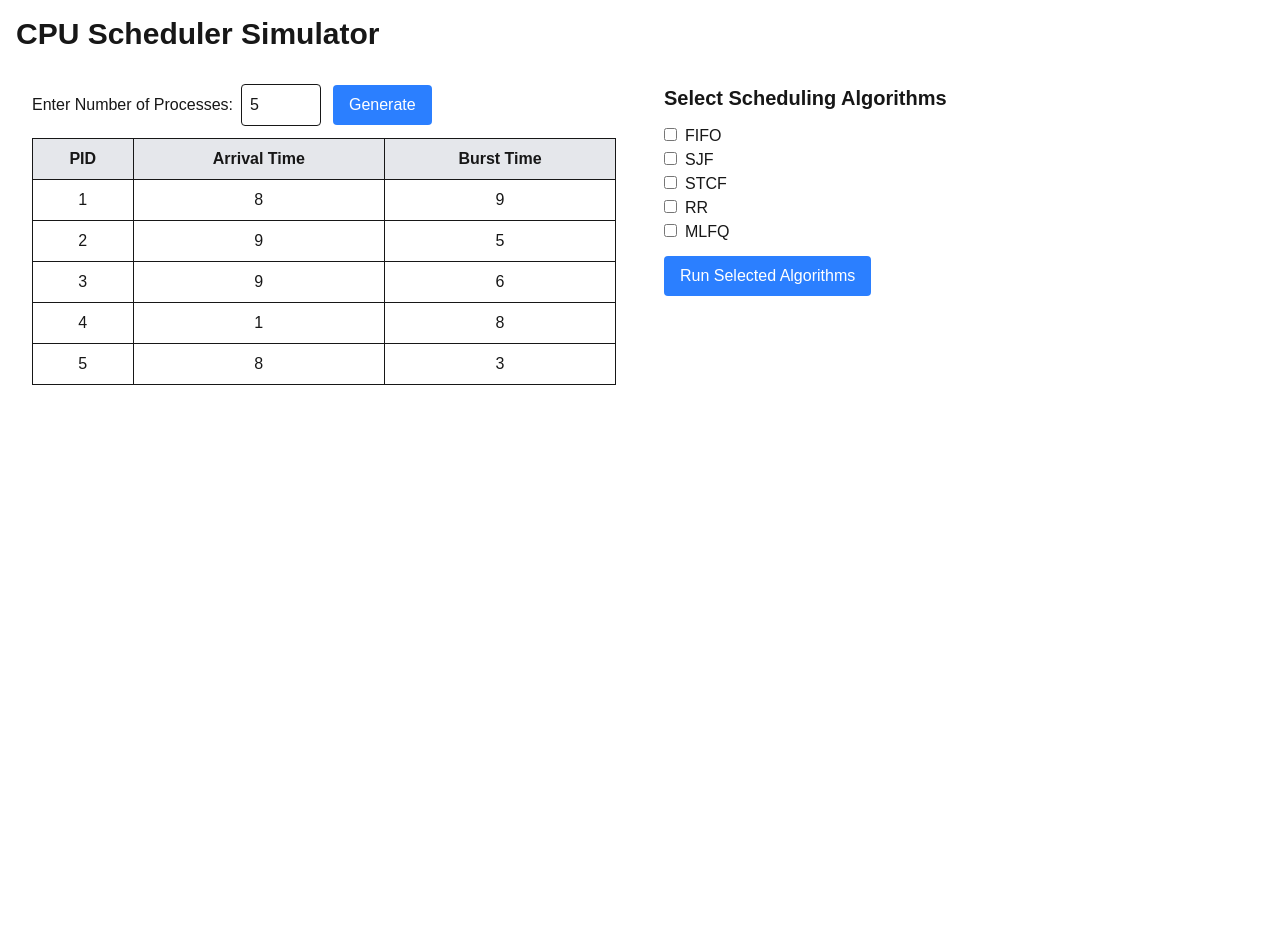
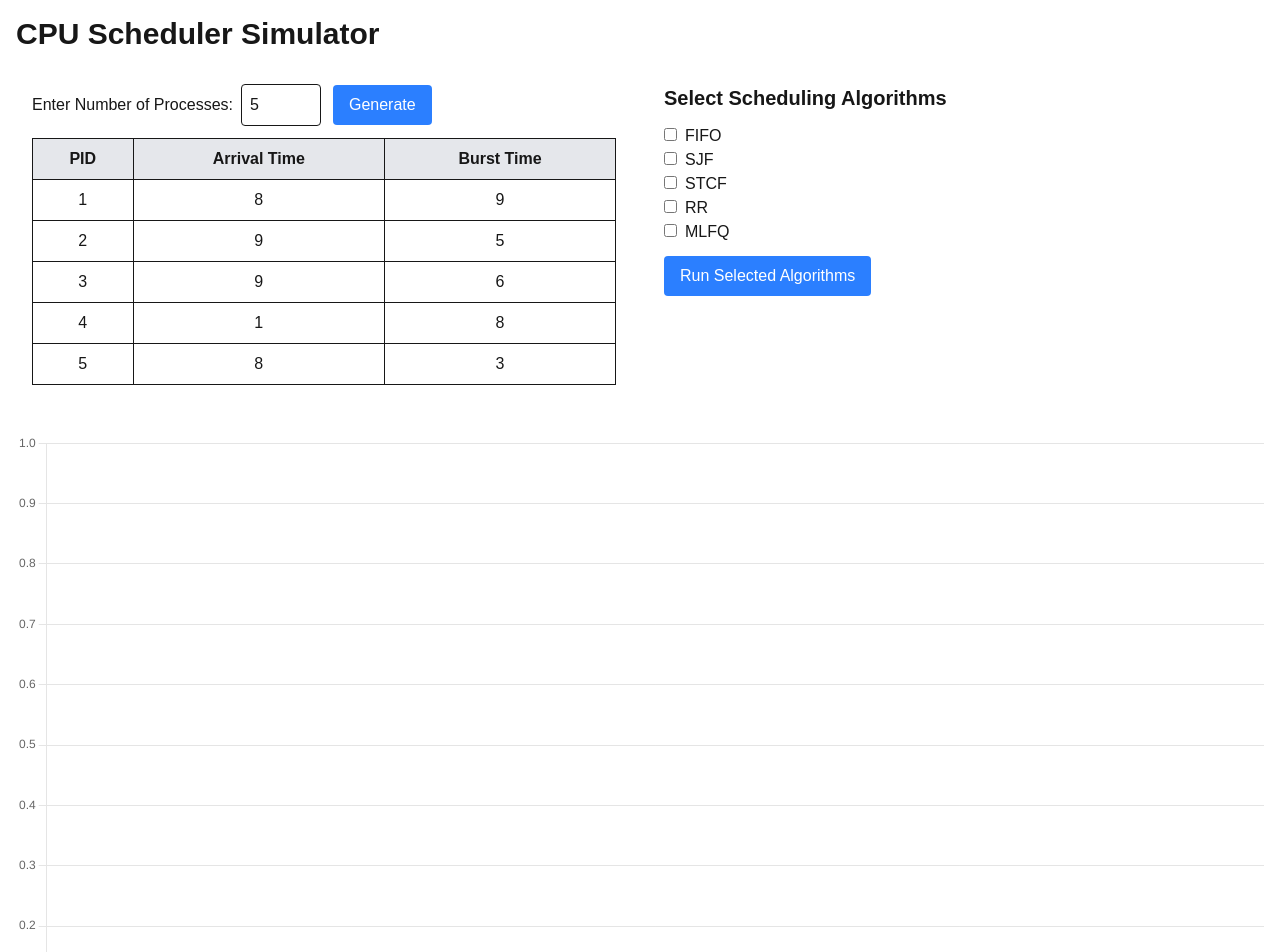
Before and after one commit to damphone/cpuscheduler, a Next.js app: page / in a window 1280 px wide. Shown: the top 952 px of the page. Before the commit the page ends 800 px from the top, so only its background shows below. Built offline with nearby package versions, Linux system fonts and the light colour scheme.

Commit message:
implement chart animation for scheduling algorithms

```diff
--- a/src/app/page.js
+++ b/src/app/page.js
@@ -1,7 +1,6 @@
 'use client';
 
-import React from "react";
-import { useState } from "react";
+import React, { useState, useEffect } from "react";
 import ProcessTable from "../../components/processtable";
 import AlgorithmSelector from "../../components/algorithmselector";
 import { fifoScheduler } from "../../algorithms/FIFO";
@@ -9,10 +8,16 @@ import { sjfScheduler } from "../../algorithms/SJF";
 import { stcfScheduler } from "../../algorithms/STCF";
 import { rrScheduler } from "../../algorithms/RR";
 import { mlfqScheduler } from "../../algorithms/MLFQ";
+import { Bar } from "react-chartjs-2";
+import { Chart, registerables } from "chart.js";
+import { motion } from "framer-motion";
+
+Chart.register(...registerables);
 
 export default function Home() {
   const [processes, setProcesses] = useState([]);
   const [results, setResults] = useState([]);
+  const [chartData, setChartData] = useState({ labels: [], datasets: [] });
 
   const handleProcessesGenerated = (newProcesses) => {
     setProcesses(newProcesses);
@@ -36,7 +41,29 @@ export default function Home() {
       }
     });
     setResults(results);
+    animateChart(results);
   };
+
+  const animateChart = (results) => {
+    let labels = [];
+    let datasets = [];
+    let colors = ["rgba(54, 162, 235, 0.6)", "rgba(255, 99, 132, 0.6)", "rgba(75, 192, 192, 0.6)", "rgba(255, 206, 86, 0.6)", "rgba(153, 102, 255, 0.6)"];
+
+    results.forEach((result, index) => {
+      if (result.length === 0) return;
+      let processExecution = result.map(p => ({ x: p.startTime, y: p.burstTime }));
+      labels.push(result[0].algorithm);
+      datasets.push({
+        label: result[0].algorithm,
+        data: processExecution,
+        backgroundColor: colors[index % colors.length],
+        borderWidth: 1,
+      });
+    });
+
+    setChartData({ labels, datasets });
+  };
+
   return (
     <div className="p-4">
       <h1 className="text-3xl font-bold mb-4">CPU Scheduler Simulator</h1>
@@ -78,7 +105,12 @@ export default function Home() {
             </table>
           </div>
         ))}
-    </div>
+      </div>
+      <div className="mt-8">
+        <motion.div animate={{ opacity: [0, 1] }} transition={{ duration: 1 }}>
+          <Bar data={chartData} options={{ responsive: true, scales: { x: { stacked: true }, y: { stacked: true } } }} />
+        </motion.div>
+      </div>
     </div>
   );
 }
```
Also changed, not shown: package.json (+5 -2 lines), 1 other file (tests, documents, lock files or other folders).
